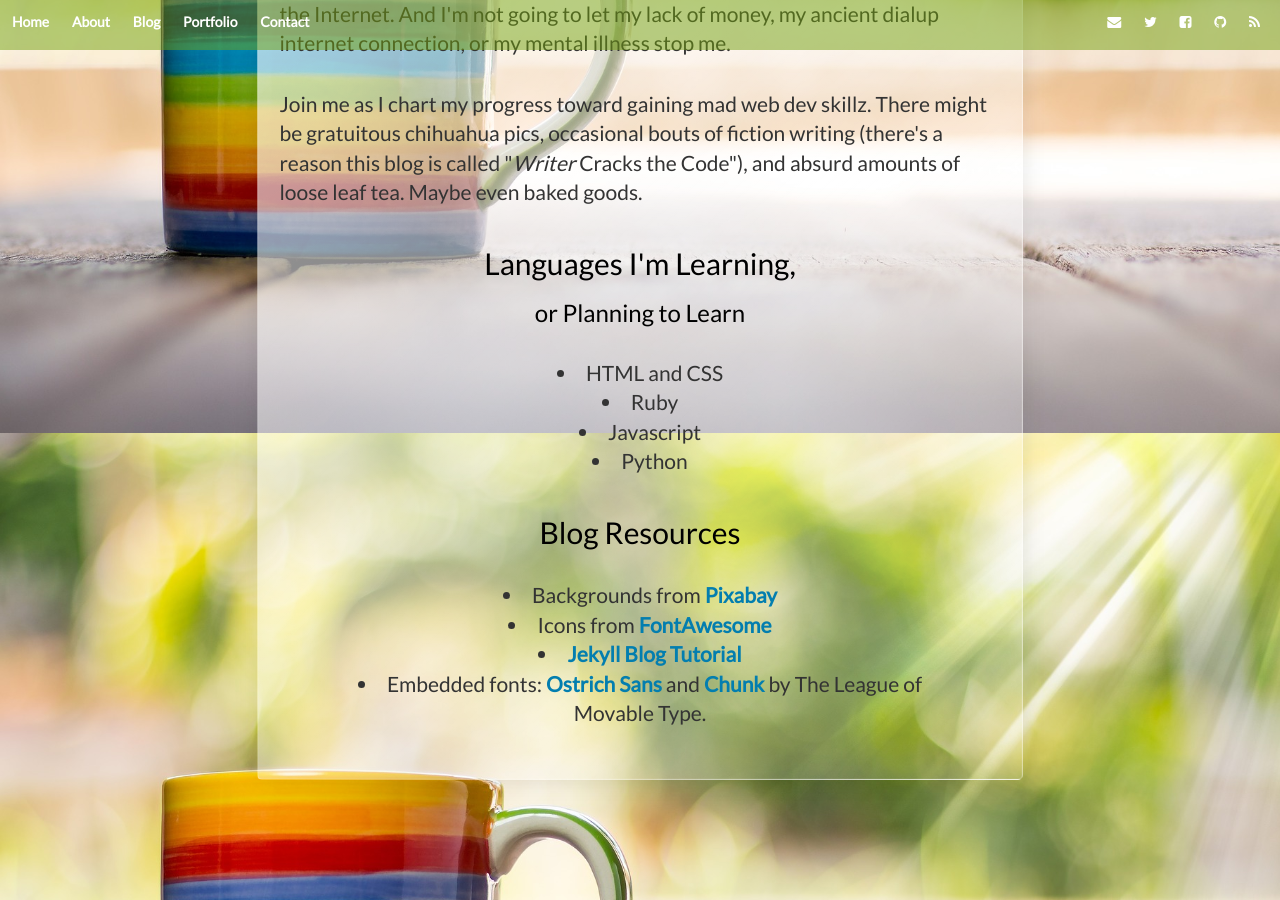
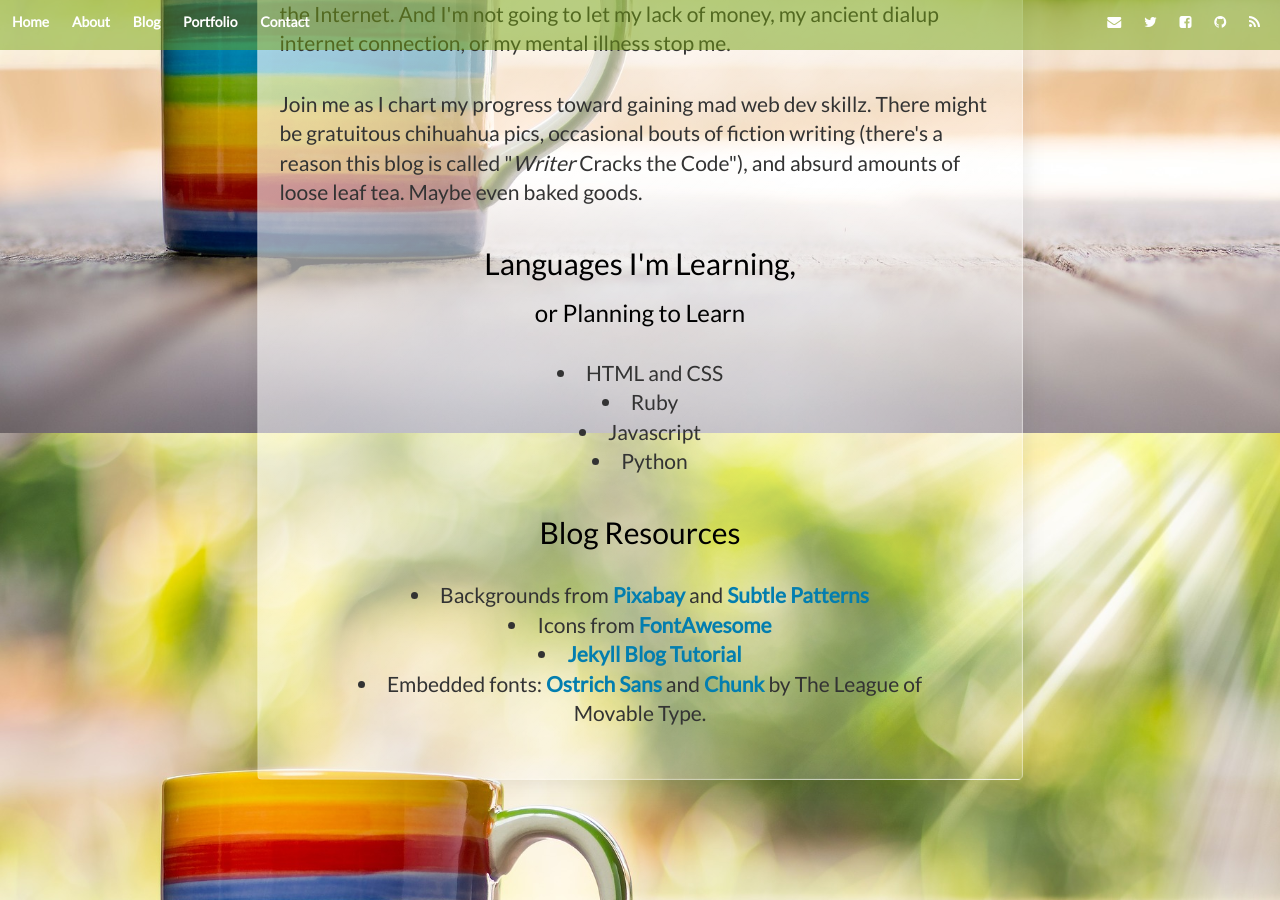
Before and after one commit to morrisa-n/morrisa-n.github.io, a Jekyll site: the page built from about/index.html, in a window 1280 px wide and 900 px high, scrolled down 1367 px. Built offline with Jekyll 4.4.1, drawn with Linux system fonts in a browser that asks for light colours.

Commit message:
Added some credits

```diff
--- a/about/index.html
+++ b/about/index.html
@@ -30,7 +30,7 @@ title: Writer Cracks the Code - About Me
 
 <h2>Blog Resources</h2>
 <ul>
-    <li>Backgrounds from <a href="https://pixabay.com/">Pixabay</a></li>
+    <li>Backgrounds from <a href="https://pixabay.com/">Pixabay</a> and <a href="https://www.toptal.com/designers/subtlepatterns/">Subtle Patterns</a></li>
     <li>Icons from <a href="http://fontawesome.io/">FontAwesome</a>
     <li><a href="http://jmcglone.com/guides/github-pages/">Jekyll Blog Tutorial</a></li>
     <li>Embedded fonts: <a href="https://www.theleagueofmoveabletype.com/ostrich-sans">Ostrich Sans</a> and <a href="https://www.theleagueofmoveabletype.com/chunk">Chunk</a> by The League of Movable Type.</li>
--- a/portfolio/30Days30Sites/DayOnePortfolio/css/main.css
+++ b/portfolio/30Days30Sites/DayOnePortfolio/css/main.css
@@ -64,7 +64,7 @@ html, body {
     }
 
 body {
-    background: url("/portfolio/30Days30Sites/DayOnePortfolio/images/squairy_light.png");
+    background: url("/portfolio/30Days30Sites/DayOnePortfolio/images/squairy_light.png"); /* Image from Subtle Patterns https://www.toptal.com/designers/subtlepatterns/squairy/ */
     background-attachment: fixed;
     }
 
```
